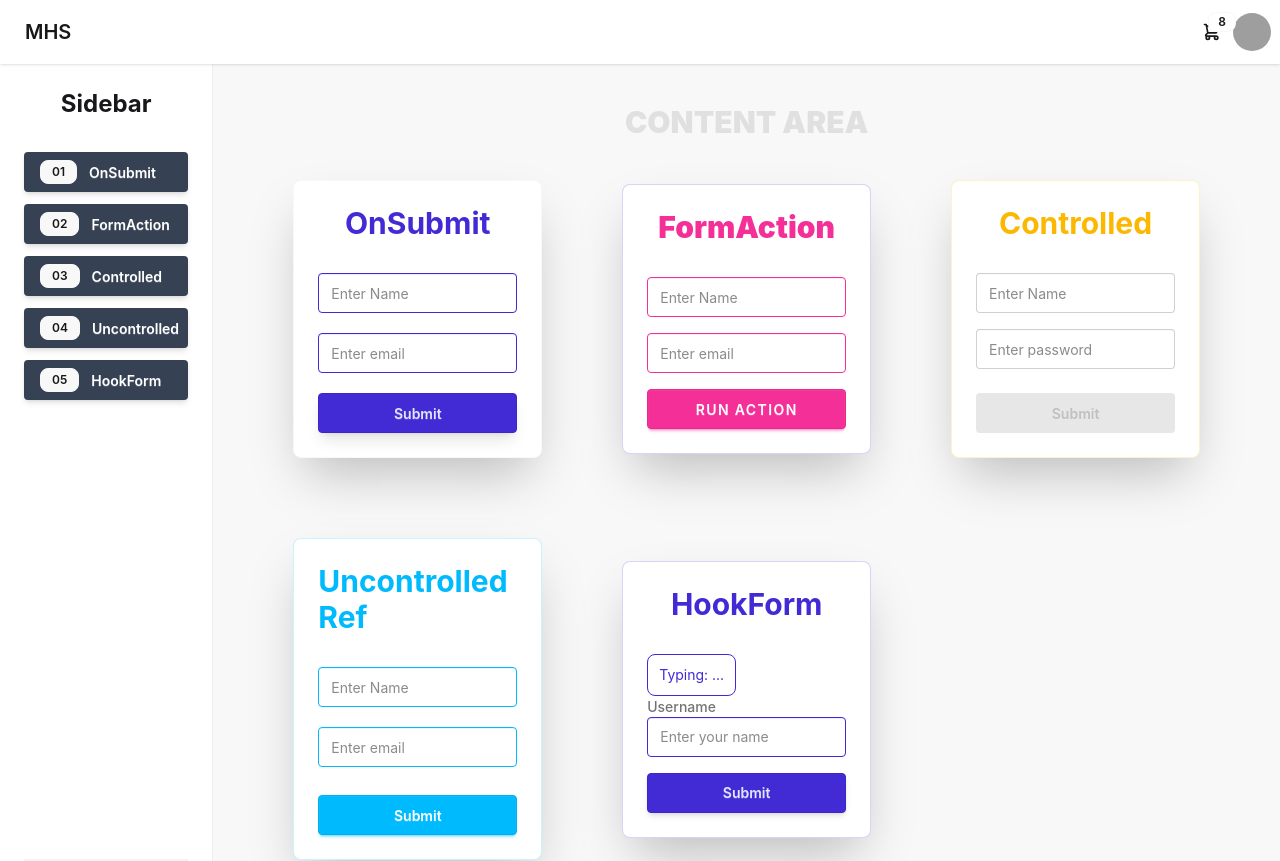
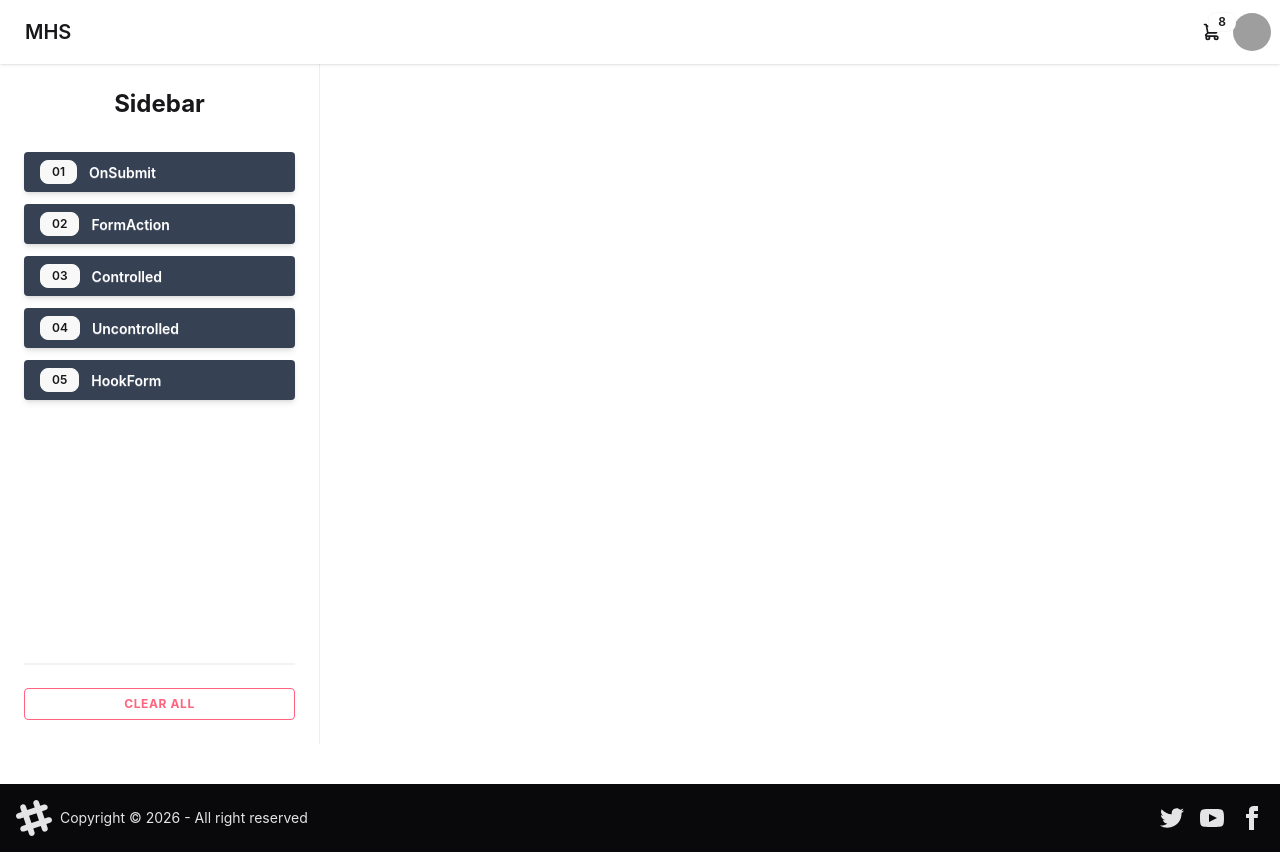
Before and after one commit to MuradHasan49/React-Form-Practice, a React (Vite) app: page / in a window 1280 px wide. Shown: the top 861 px of the page. Built offline with nearby package versions, Linux system fonts and the light colour scheme; grey boxes are pictures that could not be loaded.

Commit message:
done this porject

```diff
--- a/src/Outlet/MainOutlet.jsx
+++ b/src/Outlet/MainOutlet.jsx
@@ -8,13 +8,20 @@ import Sidebar from '../Sidebar'
 const MainOutlet = () => {
     return (
         <>
-        <div className="container mx-auto">
+            <div className="container mx-auto">
 
-            <Navbar />
-            <Sidebar/>
-            {/* <Outlet /> */}
-            <Footer/>
-        </div>
+                <Navbar />
+                <div className="grid grid-cols-12 ">
+                    <div className="col-span-2">
+
+                        <Sidebar />
+                    </div>
+                    <div className="col-span-10 mt-10">
+                        <Outlet />
+                    </div>
+                </div>
+                <Footer />
+            </div>
         </>
     )
 }
--- a/src/Pages/Home/Home.jsx
+++ b/src/Pages/Home/Home.jsx
@@ -5,8 +5,8 @@ const Home = () => {
 
     return (
         <>
-            <div className="min-h-[85vh] px-10 py-5">
-                <Sidebar />
+            <div className="min-h-[85vh] px-10 py-5 flex">
+
             </div>
         </>
     )
--- a/src/Sidebar.jsx
+++ b/src/Sidebar.jsx
@@ -13,9 +13,8 @@ const Sidebar = () => {
         }`;
 
     return (
-        <div className="grid grid-cols-12 min-h-[80vh]">
-
-            <div className="col-span-2 min-h-[85vh] bg-base-100 border-r border-base-300 flex flex-col p-6">
+        <>
+            <div className=" min-h-[85vh] w-80 bg-base-100 border-r border-base-300 flex flex-col p-6">
                 <h2 className="text-2xl font-bold text-center mb-8">Sidebar</h2>
 
                 <div className="flex flex-col gap-3">
@@ -55,19 +54,7 @@ const Sidebar = () => {
                     </button>
                 </div>
             </div>
-
-
-            <div className="col-span-10 bg-base-200 p-10">
-                <h1 className="text-3xl font-black opacity-10 uppercase text-center">Content Area</h1>
-                <div className=" grid grid-cols-3">
-                    <OnSubmit />
-                    <FormAction />
-                    <Controlled />
-                    <Uncontrolled />
-                    <HookForm />
-                </div>
-            </div>
-        </div>
+        </>
     )
 }
 
```
